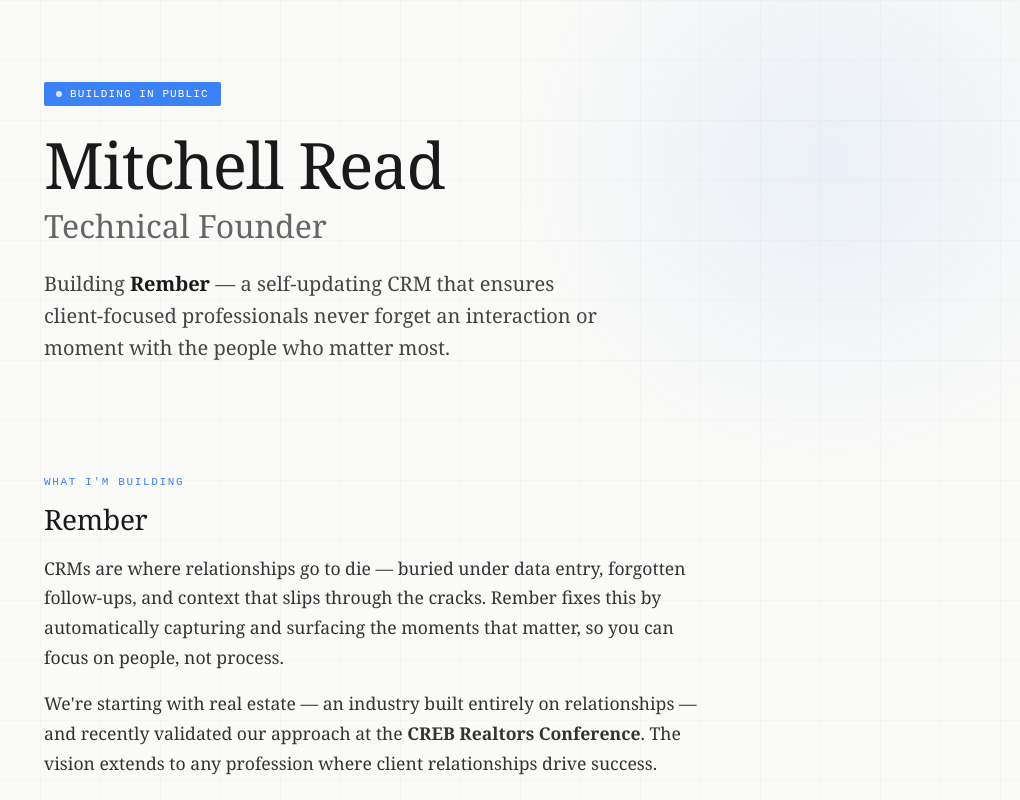
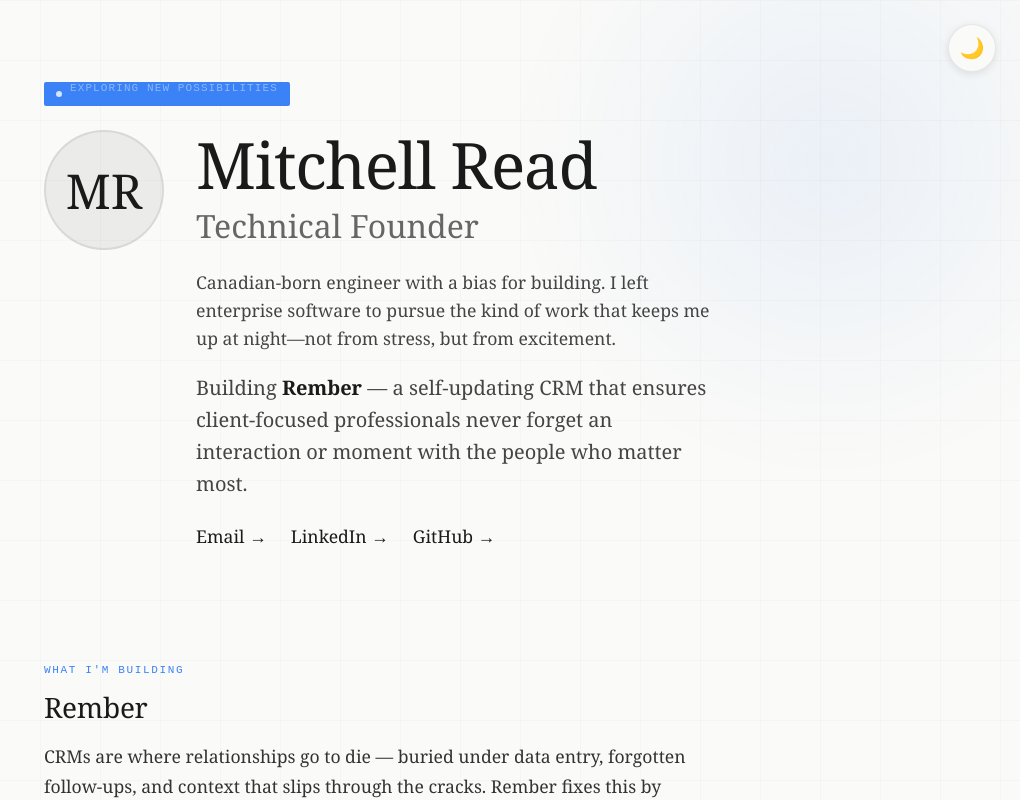
Before and after one commit to MitchellGRead/MitchellRead, a React (Vite) app: page / in a window 1280 px wide. Shown: the top 800 px of the page, without its empty margins (260-1280 px from the left). Built offline with nearby package versions, Linux system fonts and the light colour scheme.

Commit message:
updates to sections, embedding of rember, animated hero tag, dark mode

```diff
--- a/src/App.jsx
+++ b/src/App.jsx
@@ -4,37 +4,89 @@
 import { MapleLeaf } from './components/MapleLeaf.jsx';
 import { Section } from './components/Section.jsx';
 import { SectionLabel } from './components/SectionLabel.jsx';
-import { Stat } from './components/Stat.jsx';
 import { WorkItem } from './components/WorkItem.jsx';
-import { HouseText } from './components/easter-eggs/HouseText.jsx';
 import { MoneyText } from './components/easter-eggs/MoneyText.jsx';
 import { UsersText } from './components/easter-eggs/UsersText.jsx';
 
 export default function App() {
   const [mounted, setMounted] = useState(false);
   const [hoveredSection, setHoveredSection] = useState(null);
+  const [darkMode, setDarkMode] = useState(false);
 
   useEffect(() => {
     setMounted(true);
+    // Check for saved theme preference or default to light mode
+    const savedTheme = localStorage.getItem('theme');
+    if (savedTheme === 'dark') {
+      setDarkMode(true);
+      document.documentElement.setAttribute('data-theme', 'dark');
+    }
   }, []);
+
+  const toggleDarkMode = () => {
+    const newMode = !darkMode;
+    setDarkMode(newMode);
+    if (newMode) {
+      document.documentElement.setAttribute('data-theme', 'dark');
+      localStorage.setItem('theme', 'dark');
+    } else {
+      document.documentElement.removeAttribute('data-theme');
+      localStorage.setItem('theme', 'light');
+    }
+  };
 
   return (
     <div style={{
       width: '100%',
       minHeight: '100vh',
-      backgroundColor: '#FAFAF8',
-      color: '#1a1a1a',
+      backgroundColor: 'var(--bg-primary)',
+      color: 'var(--text-primary)',
       fontFamily: 'Georgia, serif',
       position: 'relative',
       overflow: 'hidden',
     }}>
+      {/* Dark mode toggle */}
+      <button
+        onClick={toggleDarkMode}
+        style={{
+          position: 'fixed',
+          top: '24px',
+          right: '24px',
+          zIndex: 1000,
+          width: '48px',
+          height: '48px',
+          borderRadius: '50%',
+          border: '1px solid var(--border-light)',
+          backgroundColor: 'var(--bg-primary)',
+          color: 'var(--text-primary)',
+          cursor: 'pointer',
+          display: 'flex',
+          alignItems: 'center',
+          justifyContent: 'center',
+          fontSize: '1.25rem',
+          transition: 'all 0.3s ease',
+          boxShadow: '0 2px 8px rgba(0,0,0,0.1)',
+        }}
+        onMouseEnter={(e) => {
+          e.currentTarget.style.transform = 'scale(1.1)';
+          e.currentTarget.style.backgroundColor = 'var(--bg-hover)';
+        }}
+        onMouseLeave={(e) => {
+          e.currentTarget.style.transform = 'scale(1)';
+          e.currentTarget.style.backgroundColor = 'var(--bg-primary)';
+        }}
+        aria-label="Toggle dark mode"
+      >
+        {darkMode ? '☀️' : '🌙'}
+      </button>
+
       {/* Subtle grid background */}
       <div style={{
         position: 'fixed',
         inset: 0,
         backgroundImage: `
-          linear-gradient(rgba(0,0,0,0.018) 1px, transparent 1px),
-          linear-gradient(90deg, rgba(0,0,0,0.018) 1px, transparent 1px)
+          linear-gradient(var(--grid-line) 1px, transparent 1px),
+          linear-gradient(90deg, var(--grid-line) 1px, transparent 1px)
         `,
         backgroundSize: '60px 60px',
         pointerEvents: 'none',
@@ -47,7 +99,7 @@
         right: '-10%',
         width: '50vw',
         height: '50vw',
-        background: 'radial-gradient(circle, rgba(59,130,246,0.08) 0%, transparent 70%)',
+        background: `radial-gradient(circle, var(--accent-light) 0%, transparent 70%)`,
         pointerEvents: 'none',
         transition: 'transform 0.8s ease',
         transform: mounted ? 'scale(1)' : 'scale(0.8)',
@@ -75,18 +127,14 @@
             fontWeight: 400,
             margin: '0 0 16px 0',
             letterSpacing: '-0.01em',
+            color: 'var(--text-primary)',
           }}>
             Rember
           </h2>
-          <p style={{ fontSize: '1.1rem', lineHeight: 1.7, color: '#333', margin: '0 0 16px 0' }}>
+          <p style={{ fontSize: '1.1rem', lineHeight: 1.7, color: 'var(--text-light)', margin: '0 0 20px 0' }}>
             CRMs are where relationships go to die — buried under data entry, forgotten follow-ups,
             and context that slips through the cracks. Rember fixes this by automatically capturing
             and surfacing the moments that matter, so you can focus on people, not process.
-          </p>
-          <p style={{ fontSize: '1.1rem', lineHeight: 1.7, color: '#333', margin: '0 0 20px 0' }}>
-            We're starting with <HouseText>real estate</HouseText> — an industry built entirely on relationships —
-            and recently validated our approach at the <strong>CREB Realtors Conference</strong>.
-            The vision extends to any profession where client relationships drive success.
           </p>
           <div style={{
             display: 'flex',
@@ -97,22 +145,25 @@
             <ContactLink href="https://rember.tech" label="View Product" />
             <ContactLink href="https://rember.chat" label="Sign Up" />
           </div>
-          <div style={{
-            display: 'flex',
-            gap: '24px',
-            flexWrap: 'wrap',
-          }}>
-            <Stat label="Initial Market" value="Real Estate" />
-            <Stat label="Validation" value="CREB Conference" />
-            <Stat label="Stage" value="Bootstrapped" />
-          </div>
+          <iframe
+            src="https://rember.tech"
+            title="Rember Website"
+            style={{
+              width: '100%',
+              height: '400px',
+              border: `1px solid var(--border-iframe)`,
+              borderRadius: '8px',
+              marginTop: '24px',
+              backgroundColor: 'var(--bg-primary)',
+            }}
+          />
 
           <div style={{
             marginTop: '32px',
             paddingTop: '24px',
-            borderTop: '1px solid rgba(0,0,0,0.06)',
+            borderTop: `1px solid var(--border)`,
             fontSize: '0.9rem',
-            color: '#666',
+            color: 'var(--text-secondary)',
           }}>
             <div style={{
               display: 'flex',
@@ -121,11 +172,11 @@
               alignItems: 'baseline',
             }}>
               <span>
-                <span style={{ color: '#1a1a1a', fontWeight: 500 }}>Mitchell Read</span>
+                <span style={{ color: 'var(--text-primary)', fontWeight: 500 }}>Mitchell Read</span>
                 <span style={{ marginLeft: '6px' }}>Co-founder, CTO</span>
               </span>
               <span>
-                <span style={{ color: '#1a1a1a', fontWeight: 500 }}>Mazen Wafai</span>
+                <span style={{ color: 'var(--text-primary)', fontWeight: 500 }}>Mazen Wafai</span>
                 <span style={{ marginLeft: '6px' }}>Co-founder, CEO</span>
                 {' '}
                 <a
@@ -133,7 +184,7 @@
                   target="_blank"
                   rel="noopener noreferrer"
                   style={{
-                    color: '#3B82F6',
+                    color: 'var(--accent)',
                     textDecoration: 'none',
                     marginLeft: '4px',
                   }}
@@ -159,6 +210,7 @@
             fontWeight: 400,
             margin: '0 0 20px 0',
             letterSpacing: '-0.01em',
+            color: 'var(--text-primary)',
           }}>
             Enterprise Engineering + Public Markets
           </h2>
@@ -168,11 +220,11 @@
               fontSize: '1rem',
               fontWeight: 600,
               margin: '0 0 8px 0',
-              color: '#1a1a1a',
+              color: 'var(--text-primary)',
             }}>
-              Workday <span style={{ fontWeight: 400, color: '#666' }}>— 4 years</span>
+              Workday <span style={{ fontWeight: 400, color: 'var(--text-secondary)' }}>— 4 years</span>
             </h3>
-            <p style={{ fontSize: '1.05rem', lineHeight: 1.7, color: '#333', margin: 0 }}>
+            <p style={{ fontSize: '1.05rem', lineHeight: 1.7, color: 'var(--text-light)', margin: 0 }}>
               Started as a co-op and grew to P3 Engineer. Led cross-functional initiatives
               integrating backend systems with mobile clients. Built a bespoke home experience
               that shipped to <UsersText>millions of users</UsersText>. Worked on one of the largest
@@ -186,11 +238,11 @@
               fontSize: '1rem',
               fontWeight: 600,
               margin: '0 0 8px 0',
-              color: '#1a1a1a',
+              color: 'var(--text-primary)',
             }}>
               Public Markets
             </h3>
-            <p style={{ fontSize: '1.05rem', lineHeight: 1.7, color: '#333', margin: 0 }}>
+            <p style={{ fontSize: '1.05rem', lineHeight: 1.7, color: 'var(--text-light)', margin: 0 }}>
               Co-op at a fund managing <MoneyText amount="big">$3.2B globally</MoneyText> in public equities.
               Served as portfolio manager for the UVic investment fund, directly managing <MoneyText amount="small">$2.6M</MoneyText>.
               Learned to make decisions with incomplete information and live with the consequences.
@@ -238,7 +290,7 @@
           onLeave={() => setHoveredSection(null)}
         >
           <SectionLabel>Why I Build</SectionLabel>
-          <p style={{ fontSize: '1.1rem', lineHeight: 1.7, color: '#333', margin: 0 }}>
+          <p style={{ fontSize: '1.1rem', lineHeight: 1.7, color: 'var(--text-light)', margin: 0 }}>
             I've seen how enterprise software gets made at scale — and how it often fails the people
             who use it. Rember is my bet that software can be <em>genuinely</em> helpful,
             not just powerful. That it can strengthen human relationships instead of abstracting them away.
@@ -249,7 +301,7 @@
         <footer style={{
           marginTop: '80px',
           paddingTop: '40px',
-          borderTop: '1px solid rgba(0,0,0,0.08)',
+          borderTop: `1px solid var(--border-light)`,
           opacity: mounted ? 1 : 0,
           transform: mounted ? 'translateY(0)' : 'translateY(20px)',
           transition: 'all 0.6s cubic-bezier(0.16, 1, 0.3, 1)',
--- a/src/components/ContactLink.jsx
+++ b/src/components/ContactLink.jsx
@@ -11,12 +11,12 @@
       onMouseEnter={() => setHovered(true)}
       onMouseLeave={() => setHovered(false)}
       style={{
-        color: hovered ? '#3B82F6' : '#1a1a1a',
+        color: hovered ? 'var(--accent)' : 'var(--text-primary)',
         textDecoration: 'none',
         fontSize: '1.1rem',
         fontWeight: 500,
         transition: 'all 0.25s ease',
-        borderBottom: hovered ? '2px solid #3B82F6' : '2px solid transparent',
+        borderBottom: hovered ? `2px solid var(--accent)` : '2px solid transparent',
         paddingBottom: '2px',
       }}
     >
--- a/src/components/Header.jsx
+++ b/src/components/Header.jsx
@@ -1,6 +1,34 @@
+import { useEffect, useState } from 'react';
 import { RemberText } from './easter-eggs/RemberText.jsx';
+import { ContactLink } from './ContactLink.jsx';
+
+const phrases = [
+  "Building with AI",
+  "Exploring new possibilities",
+  "Shipping fast",
+  "Learning in public",
+  "Creating for humans",
+  "Solving real problems"
+];
 
 export function Header({ mounted }) {
+  const [currentPhraseIndex, setCurrentPhraseIndex] = useState(0);
+  const [isTransitioning, setIsTransitioning] = useState(false);
+
+  useEffect(() => {
+    if (!mounted) return;
+
+    const interval = setInterval(() => {
+      setIsTransitioning(true);
+      setTimeout(() => {
+        setCurrentPhraseIndex((prev) => (prev + 1) % phrases.length);
+        setIsTransitioning(false);
+      }, 300);
+    }, 3000);
+
+    return () => clearInterval(interval);
+  }, [mounted]);
+
   return (
     <header style={{
       marginBottom: '80px',
@@ -13,7 +41,7 @@
         alignItems: 'center',
         gap: '8px',
         padding: '6px 12px',
-        backgroundColor: '#3B82F6',
+        backgroundColor: 'var(--accent)',
         color: 'white',
         fontSize: '11px',
         fontFamily: 'monospace',
@@ -29,15 +57,50 @@
           backgroundColor: 'rgba(255,255,255,0.8)',
           animation: 'pulse 2s ease-in-out infinite',
         }} />
-        Building in Public
+        <span style={{
+          opacity: isTransitioning ? 0 : 1,
+          transform: isTransitioning ? 'translateY(-10px)' : 'translateY(0)',
+          transition: 'all 0.3s ease',
+          minWidth: '180px',
+          display: 'inline-block',
+        }}>
+          {phrases[currentPhraseIndex]}
+        </span>
       </div>
 
+      <div style={{
+        display: 'flex',
+        gap: '32px',
+        alignItems: 'flex-start',
+        flexWrap: 'wrap',
+      }}>
+        {/* Photo placeholder */}
+        <div style={{
+          width: '120px',
+          height: '120px',
+          borderRadius: '50%',
+          backgroundColor: 'var(--border)',
+          border: '2px solid var(--border-light)',
+          flexShrink: 0,
+          display: 'flex',
+          alignItems: 'center',
+          justifyContent: 'center',
+          fontSize: '3rem',
+          opacity: mounted ? 1 : 0,
+          transform: mounted ? 'translateY(0)' : 'translateY(15px)',
+          transition: 'all 0.6s cubic-bezier(0.16, 1, 0.3, 1) 0.1s',
+        }}>
+          MR
+        </div>
+
+        <div style={{ flex: 1, minWidth: '280px' }}>
           <h1 style={{
             fontSize: 'clamp(2.5rem, 8vw, 4rem)',
             fontWeight: 400,
             lineHeight: 1.1,
             margin: '0 0 24px 0',
             letterSpacing: '-0.02em',
+            color: 'var(--text-primary)',
           }}>
             <span style={{
               display: 'inline-block',
@@ -47,7 +110,7 @@
             }}>Mitchell Read</span>
             <span style={{
               display: 'block',
-          color: '#666',
+              color: 'var(--text-secondary)',
               fontSize: '0.5em',
               fontWeight: 300,
               marginTop: '8px',
@@ -61,11 +124,24 @@
           </h1>
 
           <p style={{
+            fontSize: '1.1rem',
+            lineHeight: 1.6,
+            color: 'var(--text-quaternary)',
+            maxWidth: '560px',
+            margin: '0 0 20px 0',
+            opacity: mounted ? 1 : 0,
+            transform: mounted ? 'translateY(0)' : 'translateY(15px)',
+            transition: 'all 0.6s cubic-bezier(0.16, 1, 0.3, 1) 0.25s',
+          }}>
+            Canadian-born engineer with a bias for building. I left enterprise software to pursue the kind of work that keeps me up at night—not from stress, but from excitement.
+          </p>
+
+          <p style={{
             fontSize: '1.25rem',
             lineHeight: 1.6,
-        color: '#444',
+            color: 'var(--text-quaternary)',
             maxWidth: '560px',
-        margin: 0,
+            margin: '0 0 24px 0',
             opacity: mounted ? 1 : 0,
             transform: mounted ? 'translateY(0)' : 'translateY(15px)',
             transition: 'all 0.6s cubic-bezier(0.16, 1, 0.3, 1) 0.3s',
@@ -73,6 +149,23 @@
             Building <RemberText>Rember</RemberText> — a self-updating CRM that ensures
             client-focused professionals never forget an interaction or moment with the people who matter most.
           </p>
+
+          {/* Contact Links */}
+          <div style={{
+            display: 'flex',
+            gap: '24px',
+            flexWrap: 'wrap',
+            marginTop: '24px',
+            opacity: mounted ? 1 : 0,
+            transform: mounted ? 'translateY(0)' : 'translateY(15px)',
+            transition: 'all 0.6s cubic-bezier(0.16, 1, 0.3, 1) 0.35s',
+          }}>
+            <ContactLink href="mailto:mitchell@getrember.com" label="Email" />
+            <ContactLink href="https://www.linkedin.com/in/mitchell-read-09a9b313a/" label="LinkedIn" />
+            <ContactLink href="https://github.com/MitchellGRead" label="GitHub" />
+          </div>
+        </div>
+      </div>
     </header>
   );
 }
--- a/src/components/MapleLeaf.jsx
+++ b/src/components/MapleLeaf.jsx
@@ -13,7 +13,7 @@
     <p style={{
       marginTop: '40px',
       fontSize: '0.9rem',
-      color: '#888',
+      color: 'var(--text-tertiary)',
       fontFamily: 'monospace',
     }}>
       Victoria, BC{' '}
--- a/src/components/Section.jsx
+++ b/src/components/Section.jsx
@@ -9,7 +9,7 @@
         marginLeft: '-32px',
         marginRight: '-32px',
         borderRadius: '8px',
-        backgroundColor: isHovered ? 'rgba(59,130,246,0.04)' : 'transparent',
+        backgroundColor: isHovered ? 'var(--bg-hover)' : 'var(--bg-secondary)',
         transition: 'all 0.4s cubic-bezier(0.16, 1, 0.3, 1)',
         opacity: mounted ? 1 : 0,
         transform: mounted ? 'translateY(0)' : 'translateY(20px)',
--- a/src/components/SectionLabel.jsx
+++ b/src/components/SectionLabel.jsx
@@ -5,7 +5,7 @@
       fontFamily: 'monospace',
       letterSpacing: '0.15em',
       textTransform: 'uppercase',
-      color: '#3B82F6',
+      color: 'var(--accent)',
       marginBottom: '12px',
       fontWeight: 500,
     }}>
--- a/src/components/Stat.jsx
+++ b/src/components/Stat.jsx
@@ -17,7 +17,7 @@
         fontFamily: 'monospace',
         letterSpacing: '0.05em',
         textTransform: 'uppercase',
-        color: '#888',
+        color: 'var(--text-tertiary)',
         marginBottom: '4px',
       }}>
         {label}
@@ -25,7 +25,7 @@
       <div style={{
         fontSize: '1rem',
         fontWeight: 600,
-        color: '#1a1a1a',
+        color: 'var(--text-primary)',
       }}>
         {value}
       </div>
--- a/src/components/WorkItem.jsx
+++ b/src/components/WorkItem.jsx
@@ -27,14 +27,14 @@
           fontSize: '1.1rem',
           fontWeight: 600,
           margin: '0 0 6px 0',
-          color: '#1a1a1a',
+          color: 'var(--text-primary)',
         }}>
           {title}
         </h3>
         <p style={{
           fontSize: '1.05rem',
           lineHeight: 1.7,
-          color: '#555',
+          color: 'var(--text-quinary)',
           margin: 0,
         }}>
           {description}
--- a/src/components/easter-eggs/MoneyText.jsx
+++ b/src/components/easter-eggs/MoneyText.jsx
@@ -12,7 +12,7 @@
 
   return (
     <strong style={{
-      color: '#1a1a1a',
+      color: 'var(--text-primary)',
       fontWeight: 600,
     }}>
       <ParticleText
--- a/src/components/easter-eggs/RemberText.jsx
+++ b/src/components/easter-eggs/RemberText.jsx
@@ -11,11 +11,11 @@
       onMouseEnter={() => setHovered(true)}
       onMouseLeave={() => setHovered(false)}
       style={{
-        color: '#1a1a1a',
+        color: 'var(--text-primary)',
         fontWeight: 600,
         cursor: 'default',
         transition: 'all 0.3s ease',
-        textShadow: hovered ? '0 0 20px rgba(59, 130, 246, 0.5), 0 0 40px rgba(59, 130, 246, 0.3)' : 'none',
+        textShadow: hovered ? '0 0 20px var(--accent-light), 0 0 40px var(--accent-light)' : 'none',
       }}
     >
       {children}
--- a/src/index.css
+++ b/src/index.css
@@ -1,5 +1,45 @@
 /* Additional styles - critical layout styles are in index.html */
+
+:root {
+  --bg-primary: #FAFAF8;
+  --bg-secondary: transparent;
+  --bg-hover: rgba(59,130,246,0.04);
+  --text-primary: #1a1a1a;
+  --text-secondary: #666;
+  --text-tertiary: #888;
+  --text-quaternary: #444;
+  --text-quinary: #555;
+  --text-light: #333;
+  --accent: #3B82F6;
+  --accent-light: rgba(59,130,246,0.08);
+  --border: rgba(0,0,0,0.06);
+  --border-light: rgba(0,0,0,0.08);
+  --border-iframe: rgba(0,0,0,0.1);
+  --grid-line: rgba(0,0,0,0.018);
+}
+
+[data-theme="dark"] {
+  --bg-primary: #0f0f0f;
+  --bg-secondary: transparent;
+  --bg-hover: rgba(96,165,250,0.08);
+  --text-primary: #f5f5f5;
+  --text-secondary: #a0a0a0;
+  --text-tertiary: #888;
+  --text-quaternary: #d0d0d0;
+  --text-quinary: #b0b0b0;
+  --text-light: #c0c0c0;
+  --accent: #60a5fa;
+  --accent-light: rgba(96,165,250,0.12);
+  --border: rgba(255,255,255,0.08);
+  --border-light: rgba(255,255,255,0.12);
+  --border-iframe: rgba(255,255,255,0.15);
+  --grid-line: rgba(255,255,255,0.03);
+}
 
 ::selection {
   background: rgba(59, 130, 246, 0.2);
 }
+
+[data-theme="dark"] ::selection {
+  background: rgba(96, 165, 250, 0.3);
+}
```
Lines whose indentation alone changed are shown as unchanged.
